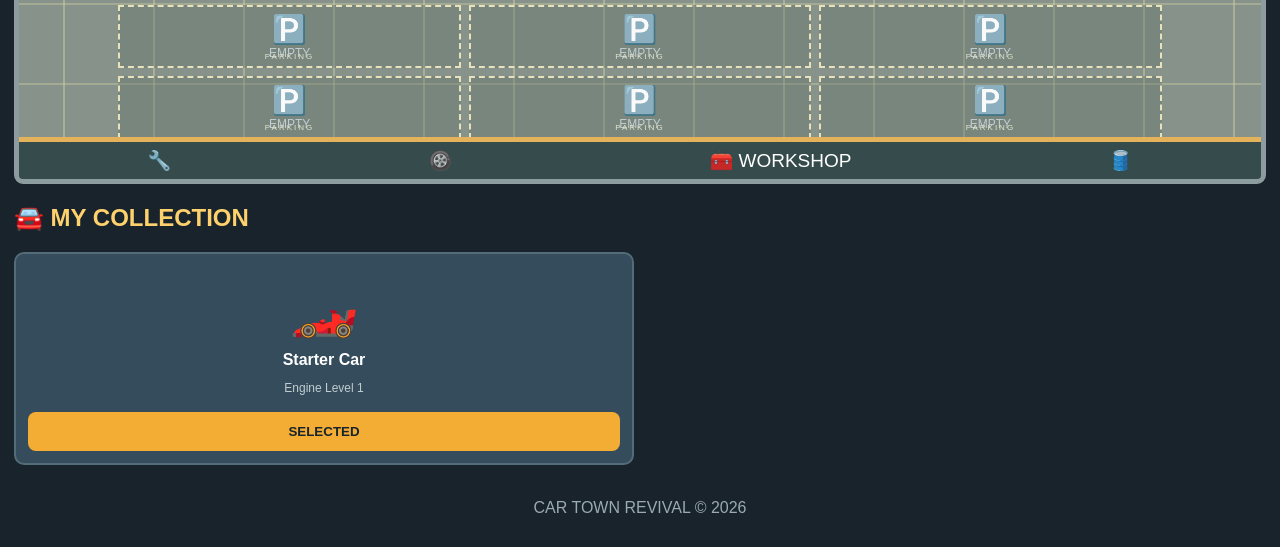
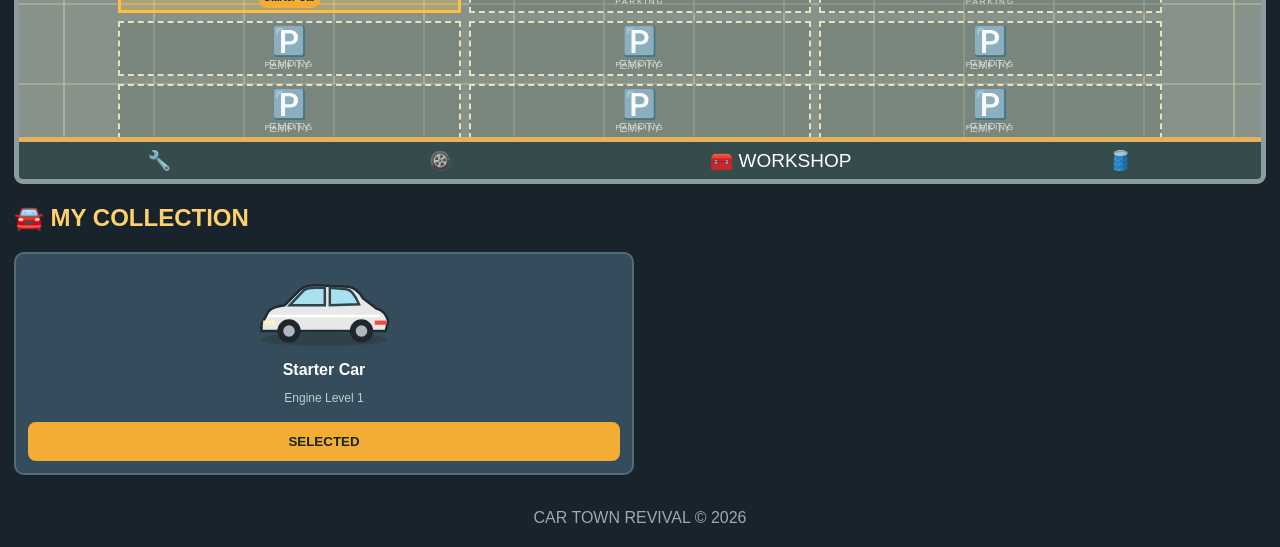
Before and after one commit to dimitrishliev28-cpu/car-town-revival, a plain HTML site: page index.html in a window 1280 px wide. Shown: the part 516-1063 px from the top of the page. Drawn offline with Linux system fonts and the light colour scheme.

Commit message:
Refactor HTML and JavaScript for car features

```diff
--- a/index.html
+++ b/index.html
@@ -23,8 +23,7 @@ h2{color:#ffd16c}
 .scene{
  position:relative;overflow:hidden;height:390px;
  border:5px solid #8c9c9f;border-radius:9px;
- background:#75877b;
- box-shadow:inset 0 0 25px #243a32;
+ background:#75877b;box-shadow:inset 0 0 25px #243a32;
 }
 .backwall{
  height:85px;background:linear-gradient(#526f77,#344e57);
@@ -48,28 +47,25 @@ h2{color:#ffd16c}
 }
 .slot{
  position:relative;border:2px dashed #e7e2bc;
- background:#63746c66;display:flex;
- align-items:center;justify-content:center;
- flex-direction:column;min-width:0;
+ background:#63746c66;display:flex;align-items:center;
+ justify-content:center;flex-direction:column;min-width:0;
 }
 .slot:after{
  content:"PARKING";position:absolute;bottom:5px;
  color:#e6e4ce;font-size:8px;letter-spacing:2px;
 }
-.slot .car{font-size:43px;z-index:2;
- filter:drop-shadow(2px 4px 2px #27302d)}
+.car-art{width:100%;max-width:150px;height:auto;display:block;z-index:2}
 .slot.selected{border:3px solid #ffbd42;background:#e9bd5260}
 .slot button{font-size:10px;padding:5px;margin-top:3px;z-index:3}
 .workshop{
  position:absolute;bottom:0;left:0;width:100%;height:42px;
  background:#364b4b;border-top:5px solid #e4b25b;
- display:flex;justify-content:space-around;align-items:center;
- font-size:19px;
+ display:flex;justify-content:space-around;align-items:center;font-size:19px;
 }
 .panel{background:#293e4d;padding:16px;border-radius:10px;margin:12px 0}
 .grid{display:grid;grid-template-columns:repeat(2,minmax(0,1fr));gap:12px}
 .card{background:#344c5b;border:2px solid #536c78;border-radius:10px;padding:12px;text-align:center}
-.card .car{font-size:55px;margin:10px}
+.card .car-art{margin:10px auto}
 .card button{width:100%;margin-top:5px}
 .small{font-size:12px;color:#c1cdd1}
 .actions{display:flex;gap:8px}
@@ -101,7 +97,6 @@ footer{text-align:center;color:#9aabb1;padding:20px}
 
 <section id="garage" class="page">
 <h2>🏠 MY GARAGE</h2>
-
 <div class="scene">
  <div class="backwall">
   <div class="window"></div>
@@ -128,7 +123,7 @@ footer{text-align:center;color:#9aabb1;padding:20px}
 <section id="work" class="page hidden">
 <h2>🔧 WORKSHOP</h2>
 <div class="panel" style="text-align:center">
-<div class="car" id="upgradeEmoji" style="font-size:75px">🏎️</div>
+<div id="upgradeEmoji"></div>
 <h3 id="upgradeName">Starter Car</h3>
 <p>Engine Level: <b id="engine">1</b></p>
 <button onclick="upgradeCar()">UPGRADE ENGINE – 500</button>
@@ -168,8 +163,36 @@ const catalog=[
 {name:"Vintage Sport",emoji:"🚗",price:6500}
 ];
 
+function carArt(car){
+ const colors={
+  0:"#e8e8e8",1:"#35a9d6",2:"#d93636",
+  3:"#b9bdc4",4:"#252a32",5:"#d8a64c",
+  6:"#ff781e",7:"#1679d5",8:"#4d9b69"
+ };
+ const paint={
+  red:"#e53935",blue:"#1689e8",gold:"#e8b832"
+ };
+ const color=paint[car.color]||colors[car.id]||"#e8e8e8";
+ const accent=car.id===6?"#168de2":"#ffffff";
+
+ return `<svg class="car-art" viewBox="0 0 180 90" role="img" aria-label="${catalog[car.id].name}">
+ <ellipse cx="90" cy="76" rx="76" ry="8" fill="#26302b" opacity=".35"/>
+ <path d="M15 58 L23 43 Q27 37 43 35 L61 17 Q67 11 80 11 L119 13 Q129 14 137 27 L153 39 Q164 42 167 54 L164 66 L15 66Z" fill="${color}" stroke="#202b35" stroke-width="3"/>
+ <path d="M49 35 L66 17 Q70 14 80 14 L91 14 L91 35Z" fill="#a8e0ed" stroke="#30434c" stroke-width="3"/>
+ <path d="M97 14 L117 16 Q125 17 132 34 L97 35Z" fill="#a8e0ed" stroke="#30434c" stroke-width="3"/>
+ <path d="M23 48 L157 48" stroke="${accent}" stroke-width="3"/>
+ <path d="M17 56 L31 56" stroke="#fff4bb" stroke-width="5"/>
+ <path d="M151 56 L165 56" stroke="#ff4538" stroke-width="5"/>
+ <circle cx="48" cy="66" r="14" fill="#20262c"/>
+ <circle cx="48" cy="66" r="7" fill="#aeb8bd"/>
+ <circle cx="135" cy="66" r="14" fill="#20262c"/>
+ <circle cx="135" cy="66" r="7" fill="#aeb8bd"/>
+ </svg>`;
+}
+
 let saved;
 try{saved=JSON.parse(localStorage.getItem("cartown"))}catch(e){}
+
 let state=saved||{
  money:5000,level:1,selected:0,
  cars:[{id:0,engine:1,color:"white"}]
@@ -177,32 +200,38 @@ let state=saved||{
 
 function current(){return state.cars[state.selected]}
 function msg(t){document.getElementById("message").textContent=t}
+
 function save(){
  localStorage.setItem("cartown",JSON.stringify(state));
  update();
 }
+
 function update(){
  document.getElementById("money").textContent=state.money;
  document.getElementById("level").textContent=state.level;
  document.getElementById("count").textContent=state.cars.length;
 }
+
 function show(id){
  document.querySelectorAll(".page").forEach(p=>p.classList.add("hidden"));
  document.getElementById(id).classList.remove("hidden");
  render();
 }
+
 function render(){
  if(!current())return;
+
  let c=current(),model=catalog[c.id];
+
  document.getElementById("upgradeName").textContent=model.name;
- document.getElementById("upgradeEmoji").textContent=model.emoji;
+ document.getElementById("upgradeEmoji").innerHTML=carArt(c);
  document.getElementById("engine").textContent=c.engine;
 
  document.getElementById("parking").innerHTML=
  Array.from({length:9},(_,i)=>{
  let car=state.cars[i];
  return `<div class="slot ${i===state.selected?'selected':''}">
- ${car?`<div class="car">${catalog[car.id].emoji}</div>
+ ${car?`${carArt(car)}
  <button onclick="selectCar(${i})">${catalog[car.id].name}</button>`
  :`<div style="font-size:28px">🅿️</div>
  <span class="small">EMPTY</span>`}
@@ -212,7 +241,7 @@ function render(){
  document.getElementById("collection").innerHTML=
  state.cars.map((car,i)=>`
  <div class="card">
- <div class="car">${catalog[car.id].emoji}</div>
+ ${carArt(car)}
  <b>${catalog[car.id].name}</b>
  <p class="small">Engine Level ${car.engine}</p>
  <button onclick="selectCar(${i})">${i===state.selected?"SELECTED":"SELECT"}</button>
@@ -223,7 +252,7 @@ function render(){
  let id=catalog.indexOf(car);
  let owned=state.cars.some(c=>c.id===id);
  return `<div class="card">
- <div class="car">${car.emoji}</div>
+ ${carArt({id,color:"white"})}
  <b>${car.name}</b>
  <p>💰 ${car.price.toLocaleString()}</p>
  <button ${owned?"disabled":""} onclick="buy(${id})">
@@ -231,11 +260,17 @@ function render(){
  </button>
  </div>`;
  }).join("");
+
  update();
 }
+
 function selectCar(i){
- state.selected=i;save();render();msg("Car selected!");
+ state.selected=i;
+ save();
+ render();
+ msg("Car selected!");
 }
+
 function buy(id){
  let car=catalog[id];
  if(state.cars.some(c=>c.id===id)){msg("Already owned!");return}
@@ -243,25 +278,38 @@ function buy(id){
  state.money-=car.price;
  state.cars.push({id,engine:1,color:"white"});
  state.selected=state.cars.length-1;
- save();render();msg(car.name+" purchased!");
+ save();
+ render();
+ msg(car.name+" purchased!");
 }
+
 function upgradeCar(){
  if(state.money<500){msg("Not enough coins!");return}
- state.money-=500;current().engine++;
+ state.money-=500;
+ current().engine++;
  if(current().engine%3===0)state.level++;
- save();render();msg("Engine upgraded!");
+ save();
+ render();
+ msg("Engine upgraded!");
 }
+
 function paint(color){
  if(state.money<200){msg("Need 200 coins!");return}
- state.money-=200;current().color=color;
- save();render();msg("New paint: "+color);
+ state.money-=200;
+ current().color=color;
+ save();
+ render();
+ msg("New paint: "+color);
 }
+
 function race(){
  let reward=Math.floor(200+Math.random()*501);
  state.money+=reward;
  if(reward>550)state.level++;
- save();msg("🏁 You won "+reward+" coins!");
+ save();
+ msg("🏁 You won "+reward+" coins!");
 }
+
 render();
 </script>
 </body>
```
